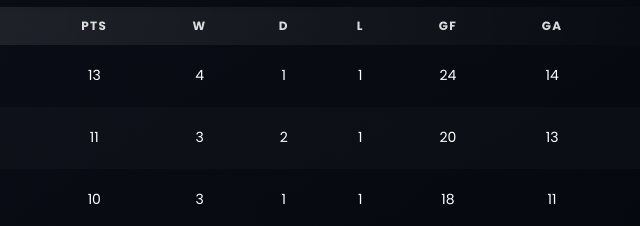
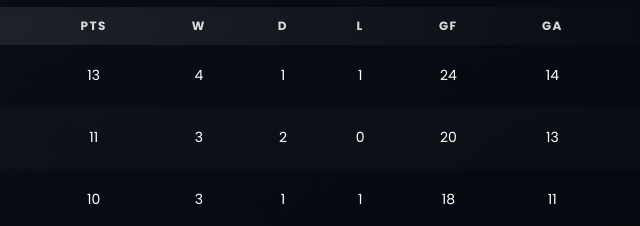
Before and after one commit to AndriOstaJappware/fifa-26-cup, a plain HTML site: page index.html in a window 1280 px wide. Shown: the part 854-1080 px from the top of the page, 439-1079 px from the left. Drawn offline with Linux system fonts and the light colour scheme.

Commit message:
Update index.html

```diff
--- a/index.html
+++ b/index.html
@@ -387,7 +387,7 @@
     <!-- 2. Valentyn – 11 pts -->
     <tr>
       <td><div class="player-cell"><div class="player-photo"><img src="img/valentyn.jpg"></div><span class="player-name">Valentyn</span></div></td>
-      <td>11</td><td>3</td><td>2</td><td>1</td><td>20</td><td>13</td><td>+7</td>
+      <td>11</td><td>3</td><td>2</td><td>0</td><td>20</td><td>13</td><td>+7</td>
     </tr>
 
     <!-- 3. Maryan – 10 pts -->
```
